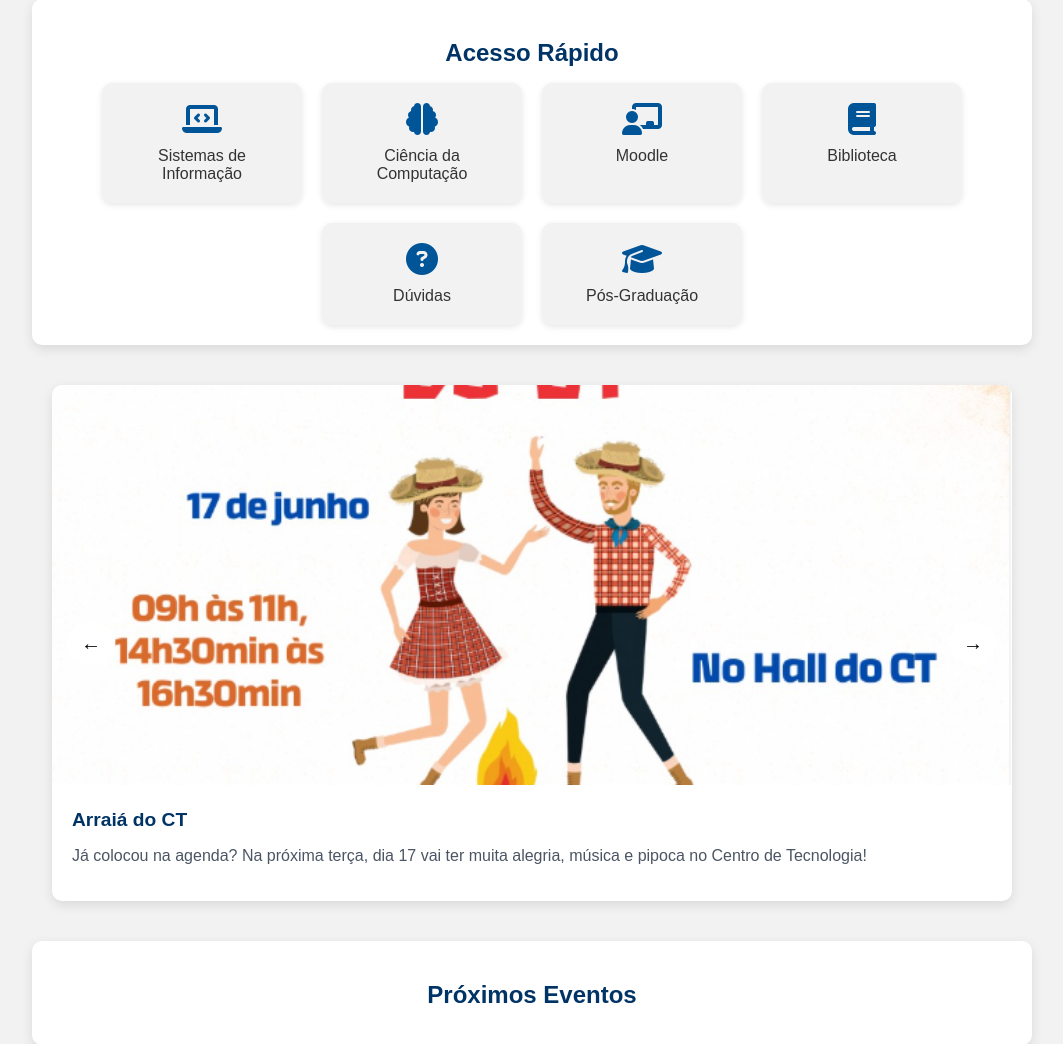
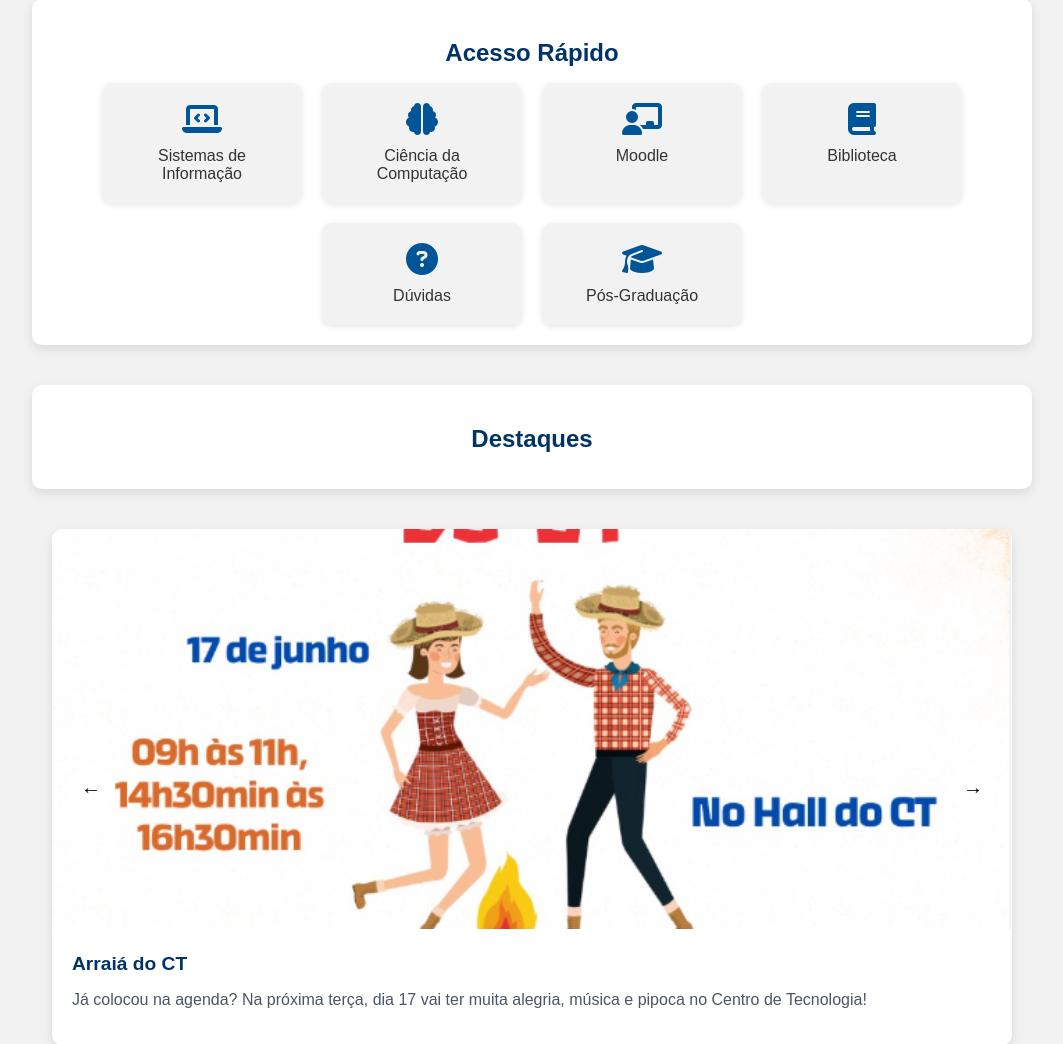
Before and after one commit to RicardoFerreiraDaSilva/Site_inf_UFSM, a Django app: page / in a window 1280 px wide. Shown: the part 249-1293 px from the top of the page, without its empty margins (108-1171 px from the left). Run offline with Django 5.2, Linux system fonts and the light colour scheme; data comes from the database, SQL or seed files in the repository; both versions use the stored data as it was after the commit.

Commit message:
Ajustes finais 2

```diff
--- a/cursos/templates/cursos/index.html
+++ b/cursos/templates/cursos/index.html
@@ -325,6 +325,9 @@
         </a>
     </div>
 </section>
+<section class="container">
+    <h2 class="section-title" style="text-align:center;">Destaques</h2>
+</section>
 
 <div class="carrossel" data-carrossel="principal">
     <div class="carrossel-container">
```
Also changed, not shown: db.sqlite3, media/destaques/Captura_de_tela_2025-07-09_204122.png (added), media/destaques/Captura_de_tela_2025-07-09_204633.png (added).
